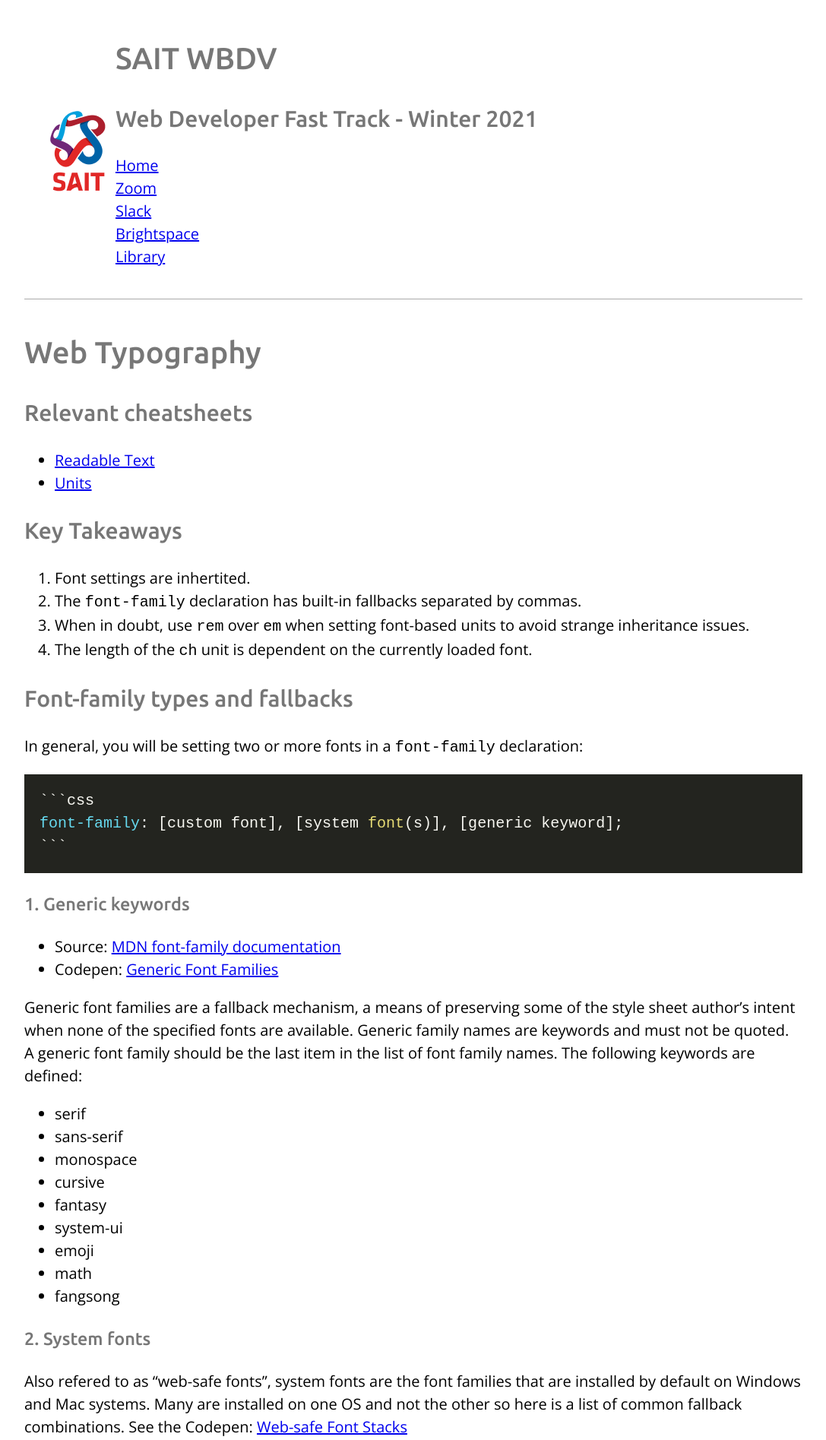
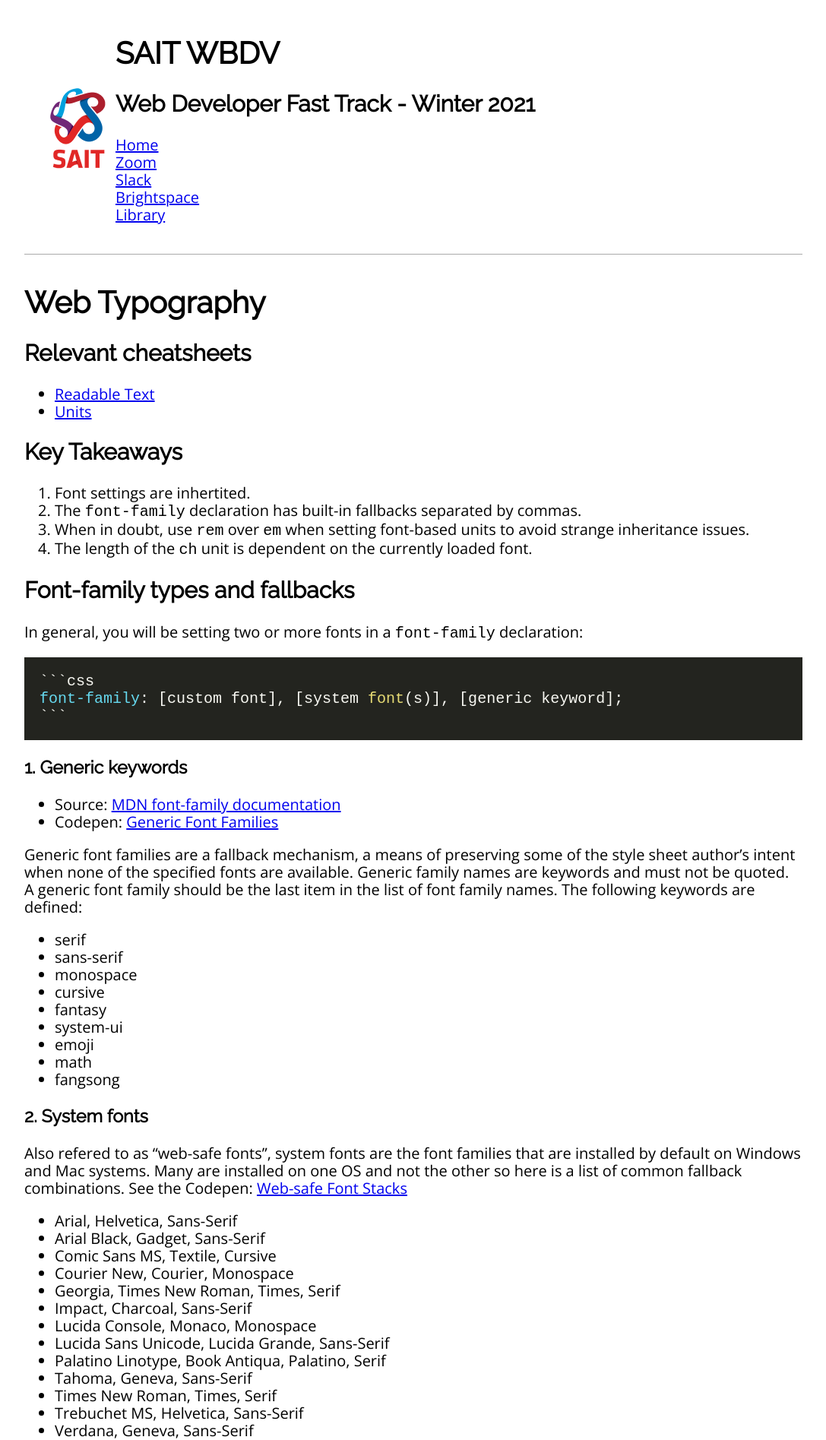
Before and after one commit to sait-wbdv/winter-2021, a Jekyll site: the page built from cheatsheets/web-typography/index.md, in a window 1280 px wide. Shown: the top 1895 px of the page at 76% size, without its empty margins (96-1183 px from the left). Built offline with Jekyll 4.4.1, drawn with Linux system fonts in a browser that asks for light colours; nearby versions of some CDN libraries.

Commit message:
added raleway and open sans light

```diff
--- a/_layouts/default.html
+++ b/_layouts/default.html
@@ -18,7 +18,7 @@
     <link rel="stylesheet" href="{{ "/assets/css/reset.css" | relative_url }}">
     <link rel="stylesheet" href="{{ "/assets/css/utilities.css" | relative_url }}">
     <link rel="stylesheet" href="{{ "/assets/css/fonts.css" | relative_url }}">
-    <link rel="stylesheet" href="{{ "/assets/fonts/ubuntu-open-sans.css" | relative_url }}">
+    <link rel="stylesheet" href="{{ "/assets/fonts/raleway_open-sans-light.css" | relative_url }}">
     <link rel="stylesheet" href="{{ "/assets/css/main.css" | relative_url }}">
 
   </head>
--- a/assets/fonts/raleway_open-sans-light.css
+++ b/assets/fonts/raleway_open-sans-light.css
@@ -1,5 +1,4 @@
-@import url('https://fonts.googleapis.com/css?family=Open+Sans:wght@300|Raleway:300,500');
-
+@import url('https://fonts.googleapis.com/css2?family=Open+Sans:wght@300&family=Raleway&display=swap');
 /* Font */
 body {
   font-family: 'Open Sans', sans-serif;
@@ -8,5 +7,4 @@ body {
 
 h1, h2, h3, h4, h5, h6 {
   font-family: 'Raleway', sans-serif;
-  font-weight: 300;
 }
```
